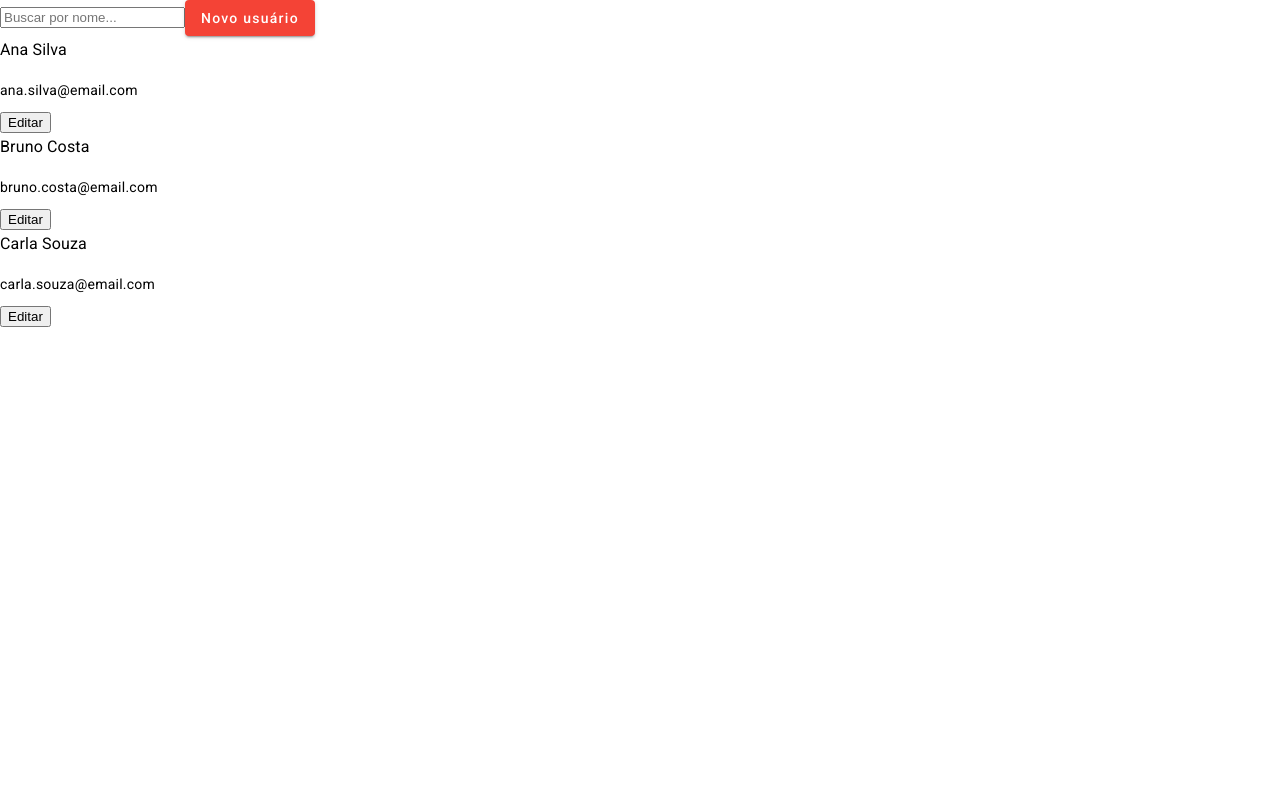
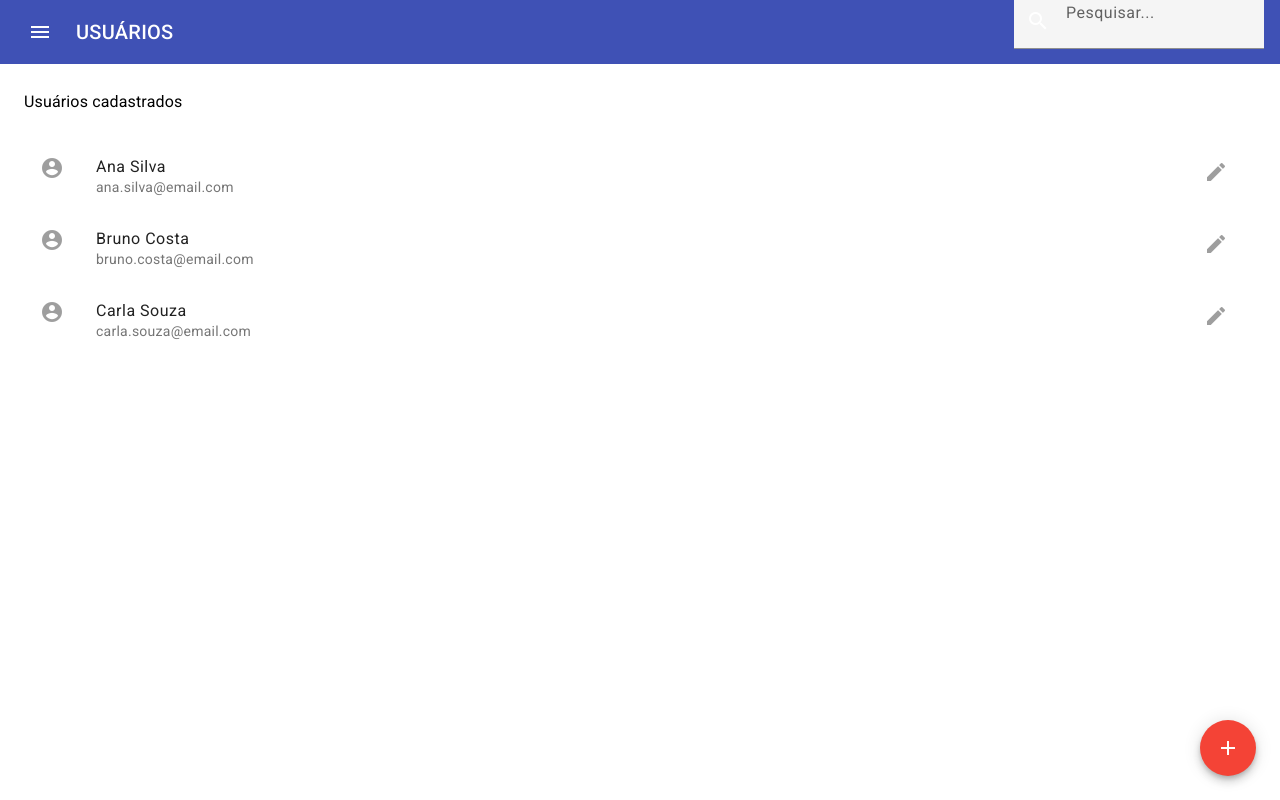
Before and after one commit to FernandoRodrigues91/projedataInformaticaDesafio4, an Angular app: page / in a window 1280 px wide. Built offline with nearby package versions, Linux system fonts and the light colour scheme.

Commit message:
configurando SCSS

```diff
--- a/src/app/features/users/feature-users/user-list.component.html
+++ b/src/app/features/users/feature-users/user-list.component.html
@@ -1,26 +1,42 @@
-<div class="user-list">
-  <div class="topo-lista">
-    <input
-      type="text"
-      [formControl]="filtroNome"
-      placeholder="Buscar por nome..."
-    />
+<mat-toolbar color="primary">
+  <button mat-icon-button>
+    <mat-icon>menu</mat-icon>
+  </button>
+  <span class="titulo-toolbar">USUÁRIOS</span>
 
-    <button mat-raised-button color="warn" (click)="abrirModalCriar()">
-      Novo usuário
-    </button>
-  </div>
+  <mat-form-field appearance="fill" class="campo-busca-toolbar">
+    <mat-icon matPrefix>search</mat-icon>
+    <input matInput [formControl]="filtroNome" placeholder="Pesquisar..." />
+  </mat-form-field>
+</mat-toolbar>
+
+<div class="conteudo-lista">
+  <h3>Usuários cadastrados</h3>
 
   <p *ngIf="carregando()">Carregando usuários...</p>
 
   <p *ngIf="erro()" class="erro">
     {{ erro() }}
-    <button (click)="carregarUsuarios()">Tentar novamente</button>
+    <button mat-button (click)="carregarUsuarios()">Tentar novamente</button>
   </p>
 
-  <div class="user-card" *ngFor="let usuario of usuarios()">
-    <h3>{{ usuario.nome }}</h3>
-    <p>{{ usuario.email }}</p>
-    <button (click)="abrirModalEditar(usuario)">Editar</button>
-  </div>
+  <mat-list *ngIf="!carregando() && !erro()">
+    <mat-list-item *ngFor="let usuario of usuarios()">
+      <mat-icon matListItemIcon>account_circle</mat-icon>
+      <div matListItemTitle>{{ usuario.nome }}</div>
+      <div matListItemLine>{{ usuario.email }}</div>
+      <button mat-icon-button matListItemMeta (click)="abrirModalEditar(usuario)">
+        <mat-icon>edit</mat-icon>
+      </button>
+    </mat-list-item>
+  </mat-list>
 </div>
+
+<button
+  mat-fab
+  color="warn"
+  class="botao-flutuante"
+  (click)="abrirModalCriar()"
+>
+  <mat-icon>add</mat-icon>
+</button>
--- /dev/null
+++ b/src/app/features/users/feature-users/user-list.component.scss
@@ -0,0 +1,28 @@
+.titulo-toolbar {
+  margin-left: 12px;
+  font-weight: 500;
+}
+
+.campo-busca-toolbar {
+  margin-left: auto;
+  width: 250px;
+
+  ::ng-deep .mat-mdc-form-field-infix {
+    padding-top: 8px;
+    padding-bottom: 8px;
+  }
+}
+
+.conteudo-lista {
+  padding: 24px;
+}
+
+.botao-flutuante {
+  position: fixed;
+  bottom: 24px;
+  right: 24px;
+}
+
+.erro {
+  color: #b00020;
+}
--- a/src/app/features/users/feature-users/user-list.component.ts
+++ b/src/app/features/users/feature-users/user-list.component.ts
@@ -4,7 +4,12 @@ import { FormControl, ReactiveFormsModule } from '@angular/forms';
 import { takeUntilDestroyed } from '@angular/core/rxjs-interop';
 import { debounceTime, distinctUntilChanged } from 'rxjs/operators';
 import { MatDialog } from '@angular/material/dialog';
+import { MatToolbarModule } from '@angular/material/toolbar';
+import { MatIconModule } from '@angular/material/icon';
+import { MatListModule } from '@angular/material/list';
 import { MatButtonModule } from '@angular/material/button';
+import { MatFormFieldModule } from '@angular/material/form-field';
+import { MatInputModule } from '@angular/material/input';
 import { UsuarioService } from '../data-access/usuario.service';
 import { Usuario } from '../data-access/usuario.model';
 import { UserFormModalComponent } from '../ui/user-form-modal.component';
@@ -12,8 +17,18 @@ import { UserFormModalComponent } from '../ui/user-form-modal.component';
 @Component({
   selector: 'app-user-list',
   standalone: true,
-  imports: [CommonModule, ReactiveFormsModule, MatButtonModule],
+  imports: [
+    CommonModule,
+    ReactiveFormsModule,
+    MatToolbarModule,
+    MatIconModule,
+    MatListModule,
+    MatButtonModule,
+    MatFormFieldModule,
+    MatInputModule,
+  ],
   templateUrl: './user-list.component.html',
+  styleUrl: './user-list.component.scss',
 })
 export class UserListComponent implements OnInit {
   usuarios = signal<Usuario[]>([]);
@@ -52,7 +67,7 @@ export class UserListComponent implements OnInit {
   abrirModalCriar(): void {
     const dialogRef = this.dialog.open(UserFormModalComponent, {
       data: null,
-      width: '400px',
+      width: '450px',
     });
 
     dialogRef.afterClosed().subscribe((resultado) => {
@@ -67,7 +82,7 @@ export class UserListComponent implements OnInit {
   abrirModalEditar(usuario: Usuario): void {
     const dialogRef = this.dialog.open(UserFormModalComponent, {
       data: usuario,
-      width: '400px',
+      width: '450px',
     });
 
     dialogRef.afterClosed().subscribe((resultado) => {
```
